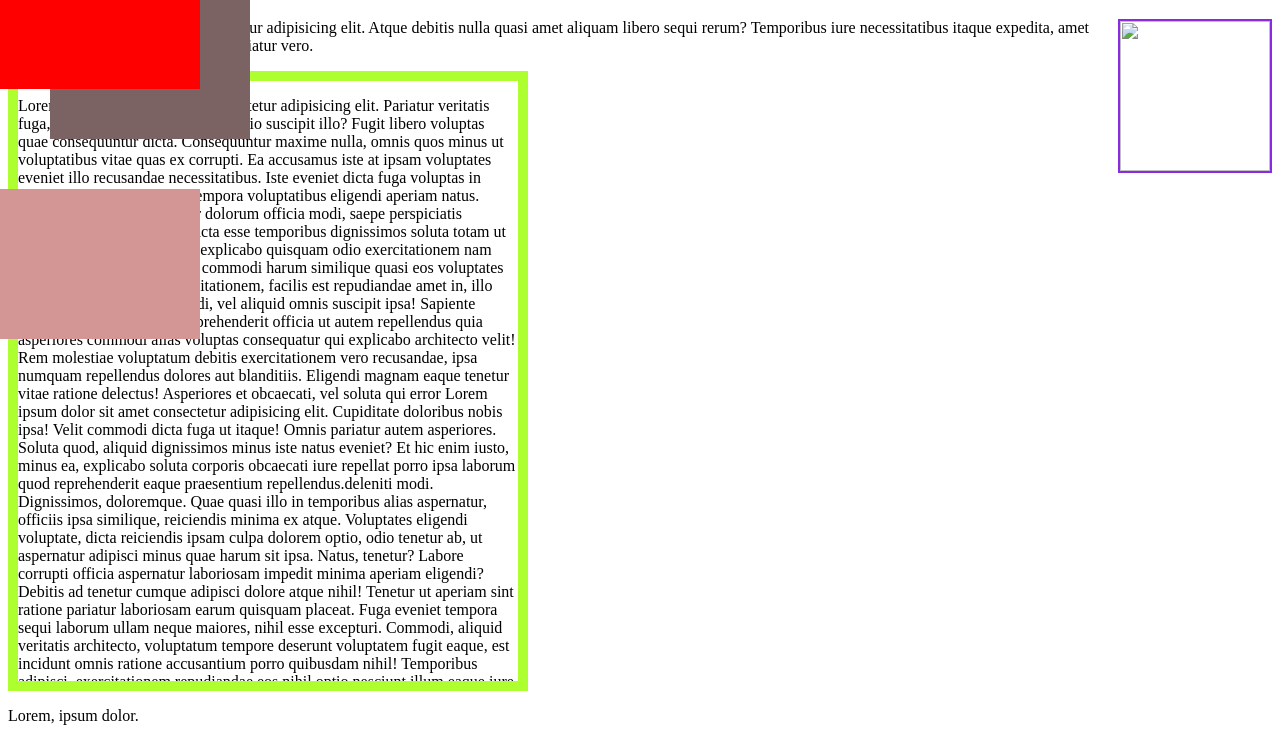
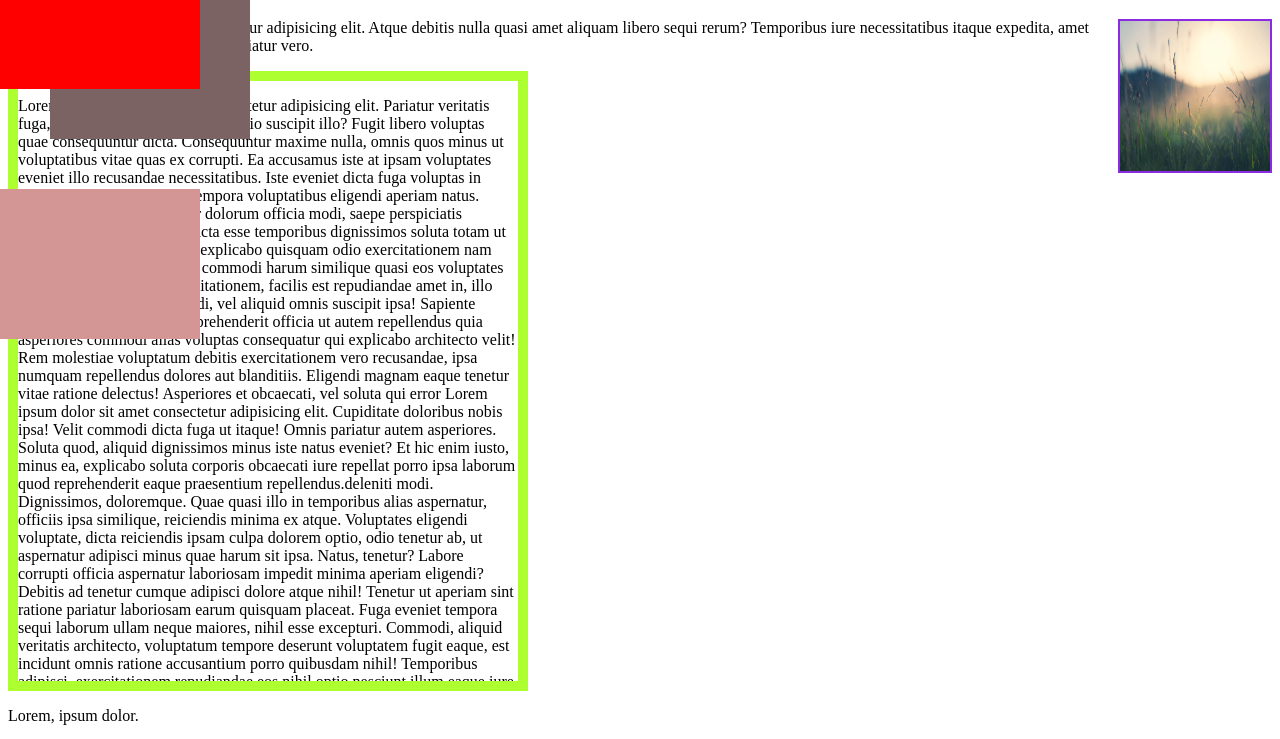
Before and after one commit to fairozmumtaheen01/WB2302036_Performance16, a plain HTML site: page index.html in a window 1280 px wide. Shown: the part 61-800 px from the top of the page. Drawn offline with Linux system fonts and the light colour scheme.

Commit message:
index.html

```diff
--- a/index.html
+++ b/index.html
@@ -4,13 +4,13 @@
 <head>
     <meta charset="UTF-8">
     <meta name="viewport" content="width=device-width, initial-scale=1.0">
-    <title>Class 20|Performance16|WB2302036_Performance1|fairozmumtaheen01</title>
+    <title>Class 20|Performance16|WB2302036_Performance16|fairozmumtaheen01</title>
     <link rel="stylesheet" href="style.css">
 </head>
 
 <body>
     <h1>Z INDEX</h1>
-    <img src="image/img_tree.png" alt="">
+    <img src="img.jpg" alt="">
     <p>Lorem ipsum dolor sit amet consectetur adipisicing elit. Atque debitis nulla quasi amet aliquam libero sequi
         rerum? Temporibus iure necessitatibus itaque expedita, amet cum, ducimus, quae placeat dolor pariatur vero.</p>
     <div class="box1"></div>
```
